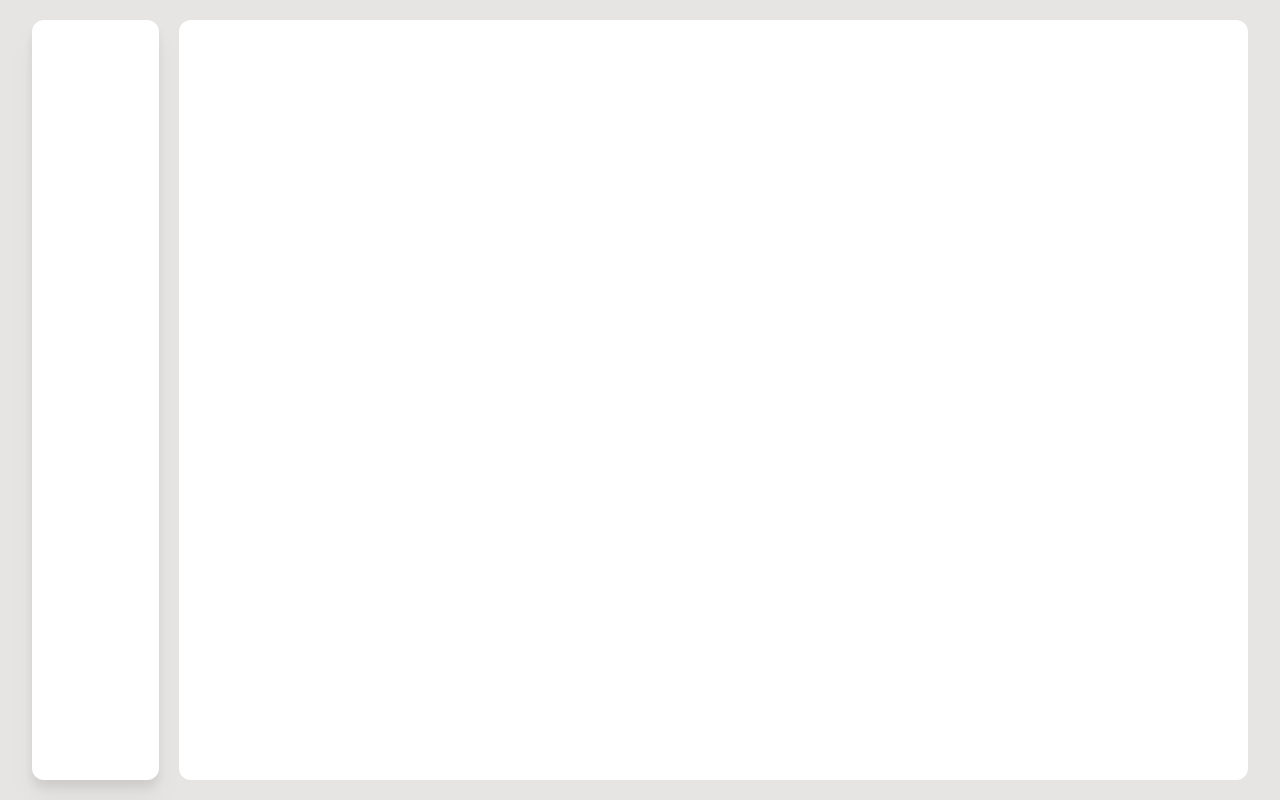
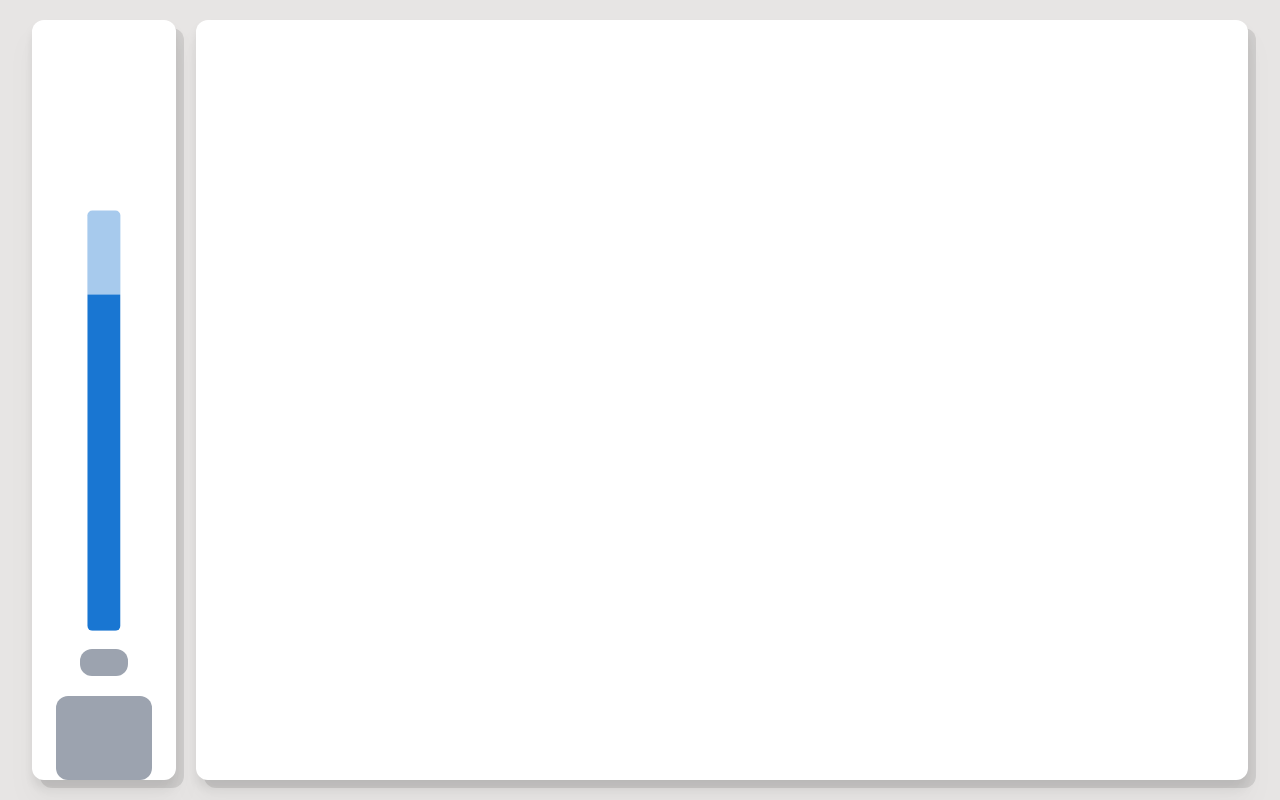
Before and after one commit to Workout-io/client, a React (Vite) app in the folder workout-react/: page /home in a window 1280 px wide. Built offline with nearby package versions, Linux system fonts and the light colour scheme.

Commit message:
added login

```diff
--- a/workout-react/src/components/MainPage.jsx
+++ b/workout-react/src/components/MainPage.jsx
@@ -1,8 +1,12 @@
 import React from 'react'
 
 const MainPage = () => {
+  const style = {
+    boxShadow: "8px 8px 0px rgba(0, 0, 0, 0.1)"
+  }
+
   return (
-    <div className="w-full h-full rounded-xl bg-white">
+    <div style={style} className="w-full h-full rounded-xl drop-shadow-xl bg-white">
 
     </div>
   )
--- a/workout-react/src/components/Sidebar.jsx
+++ b/workout-react/src/components/Sidebar.jsx
@@ -1,9 +1,29 @@
 import React from 'react'
+import LinearProgress from '@mui/material/LinearProgress';
+import Stack from '@mui/material/Stack';
+import { styled } from '@mui/material/styles';
+
 
 const Sidebar = () => {
+
+  const BorderLinearProgress = styled(LinearProgress)(({ theme }) => ({
+    height: 50,
+    width: 420,
+    borderRadius: 0.75,
+    transform: 'rotate(270deg)',
+    borderRadius: 5,
+  }));
+
+
+  const style = {
+    boxShadow: "8px 8px 0px rgba(0, 0, 0, 0.1)"
+  }
+
   return (
-    <div className="flex flex-column h-full w-36 rounded-xl bg-white drop-shadow-xl">
-
+    <div style={style} className="flex flex-col items-center justify-center gap-5 h-full w-36 rounded-xl bg-white drop-shadow-xl">
+      <BorderLinearProgress className="mt-96 mb-32" variant="determinate" value={80} />
+      <div className='bg-gray-400 rounded-xl h-10 mt-16 w-1/3'></div>
+      <div className='bg-gray-400 rounded-xl h-1/6 w-2/3'></div>
     </div>
   )
 }
--- a/workout-react/src/main.jsx
+++ b/workout-react/src/main.jsx
@@ -1,10 +1,10 @@
 import React from 'react'
 import ReactDOM from 'react-dom/client'
-import { BrowserRouter, Routes, Route, createBrowserRouter } from 'react-router-dom';
+import { BrowserRouter, Routes, Route } from 'react-router-dom';
 import Login from "./pages/Login.jsx";
 import Home from "./pages/Home.jsx";
 import { ThemeProvider } from '@mui/material/styles';
-import theme from './theme/theme.js'; // Import your custom theme
+import theme from './theme/theme.js';
 
 import "./index.css"
 
@@ -14,8 +14,7 @@ ReactDOM.createRoot(document.getElementById('root')).render(
     <ThemeProvider theme={theme}>
     <BrowserRouter>
       <Routes>
-        <Route path="/" element={<Home/>}></Route>
-        <Route path="/login" element={<Login/>}></Route>
+        <Route path="/" element={<Login/>}></Route>
         <Route path="/home" element={<Home/>}></Route>
       </Routes>
     </BrowserRouter>
--- a/workout-react/src/theme/theme.js
+++ b/workout-react/src/theme/theme.js
@@ -3,12 +3,12 @@ import { createTheme } from '@mui/material/styles';
 const theme = createTheme({
   typography: {
     fontFamily: [
-      'Kanit', // Replace with your custom font stack
-      'Arial', // Fallback font in case your custom font is not available
+      'Fredoka',
+      'Arial',
       'sans-serif',
     ].join(','),
   },
-  // other customizations like palette, breakpoints, etc.
+
 });
 
 export default theme;
--- a/workout-react/tailwind.config.js
+++ b/workout-react/tailwind.config.js
@@ -7,7 +7,7 @@ export default {
   theme: {
     extend: {
       fontFamily: {
-        body: ['Kanit']
+        body: ['Fredoka']
       },
     },
     screens: {
```
